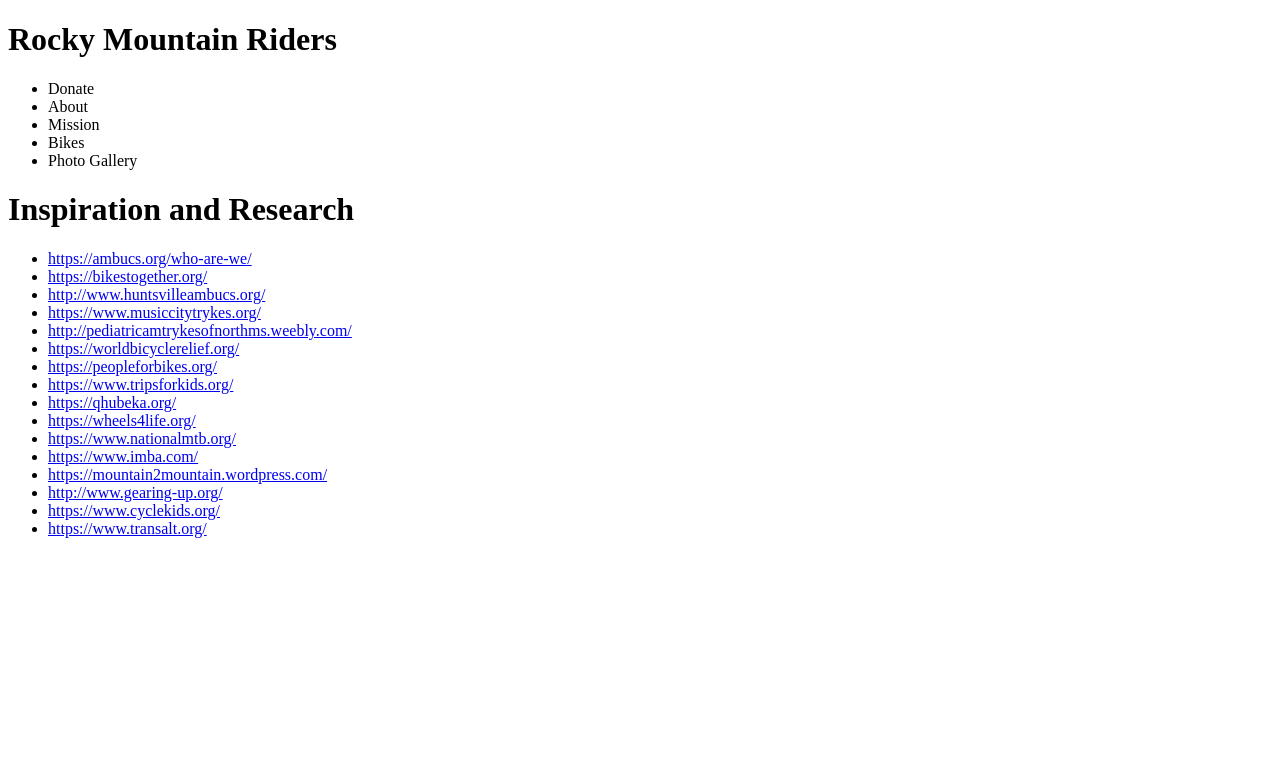
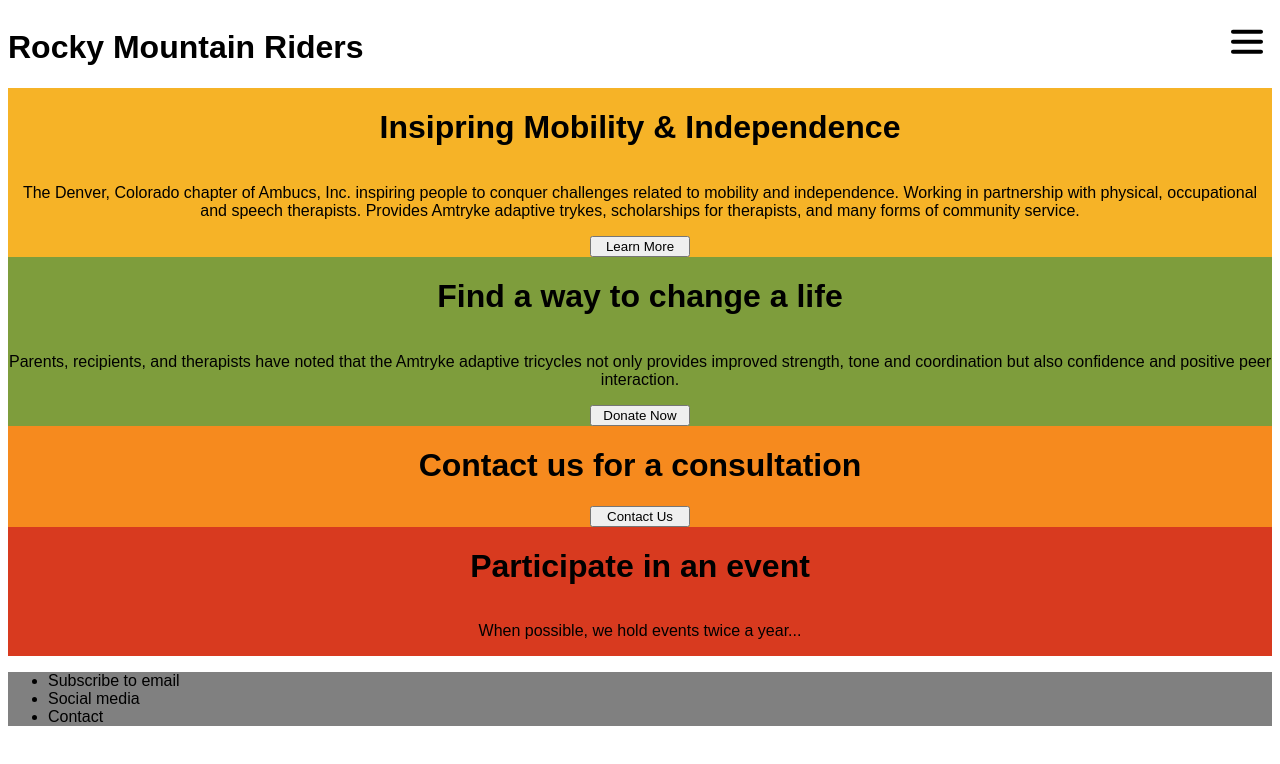
Before and after one commit to SkyRockMoon/rmr, a plain HTML site: page index.html in a window 1280 px wide. Drawn offline with Linux system fonts and the light colour scheme.

Commit message:
initial shot at info architecture

```diff
--- a/index.html
+++ b/index.html
@@ -4,6 +4,7 @@
 <head>
     <meta charset="UTF-8">
     <meta name="viewport" content="width=device-width, initial-scale=1.0">
+    <link rel = "stylesheet" type = "text/css" href = "main.css" />
 
     <!-- Primary Meta Tags -->
     <title>Rocky Mountain Riders — Denver Colorado Chapter of AMBUCS Inc</title>
@@ -14,8 +15,7 @@
     <meta property="og:type" content="website">
     <meta property="og:url" content="https://rockymountainriders.org">
     <meta property="og:title" content="Rocky Mountain Riders The Denver, Colorado chapter of Ambucs, Inc.">
-    <meta property="og:description"
-        content="Denver, Colorado chapter of Ambucs, Inc. A 501(c)3 non-profit inspiring people to conquer challenges related to mobility and independence.">
+    <meta property="og:description" content="Denver, Colorado chapter of Ambucs, Inc. A 501(c)3 non-profit inspiring people to conquer challenges related to mobility and independence.">
     <meta property="og:image"
         content="https://rockymountainriders.org/img/logo.webp">
 
@@ -23,55 +23,52 @@
     <meta property="twitter:card" content="summary_large_image">
     <meta property="twitter:url" content="https://rockymountainriders.org">
     <meta property="twitter:title" content="Rocky Mountain Riders The Denver, Colorado chapter of Ambucs, Inc.">
-    <meta property="twitter:description"
-        content="Denver, Colorado chapter of Ambucs, Inc. A 501(c)3 non-profit inspiring people to conquer challenges related to mobility and independence.">
-    <meta property="twitter:image"
-        content="https://rockymountainriders.org/img/logo.webp">
+    <meta property="twitter:description" content="Denver, Colorado chapter of Ambucs, Inc. A 501(c)3 non-profit inspiring people to conquer challenges related to mobility and independence.">
+    <meta property="twitter:image" content="https://rockymountainriders.org/img/logo.webp">
 
 </head>
 
 <body>
     <header>
+
         <h1>Rocky Mountain Riders</h1>
-        <ul>
+        <img class="logo" src="img/noun_Hamburger_564924.svg">
+        <!-- <ul>
             <li>Donate</li>
             <li>About</li>
             <li>Mission</li>
             <li>Bikes</li>
             <li>Photo Gallery</li>
-        </ul>
+        </ul> -->
     </header>
 
-    <h1>Inspiration and Research</h1>
-    <ul>
-        <li><a href="https://ambucs.org/who-are-we/">https://ambucs.org/who-are-we/</a></li>
-        <li><a href="https://bikestogether.org/">https://bikestogether.org/</a></li>
-        <li><a href="http://www.huntsvilleambucs.org/">http://www.huntsvilleambucs.org/</a></li>
-        <li><a href="https://www.musiccitytrykes.org/">https://www.musiccitytrykes.org/</a></li>
-        <li><a href="http://pediatricamtrykesofnorthms.weebly.com/">http://pediatricamtrykesofnorthms.weebly.com/</a></li>
-        <li><a href="https://worldbicyclerelief.org/">https://worldbicyclerelief.org/</a></li>
-        <li><a href="https://peopleforbikes.org/">https://peopleforbikes.org/</a></li>
-        <li><a href="https://www.tripsforkids.org/">https://www.tripsforkids.org/</a></li>
-        <li><a href="https://qhubeka.org/">https://qhubeka.org/</a></li>
-        <li><a href="https://wheels4life.org/">https://wheels4life.org/</a></li>
-        <li><a href="https://www.nationalmtb.org/">https://www.nationalmtb.org/</a></li>
-        <li><a href="https://www.imba.com/">https://www.imba.com/</a></li>
-        <li><a href="https://mountain2mountain.wordpress.com/">https://mountain2mountain.wordpress.com/</a></li>
-        <li><a href="http://www.gearing-up.org/">http://www.gearing-up.org/</a></li>
-        <li><a href="https://www.cyclekids.org/">https://www.cyclekids.org/</a></li>
-        <li><a href="https://www.transalt.org/">https://www.transalt.org/</a></li>
-
-        <!-- <li><a href=""></a></li>
-        <li><a href=""></a></li>
-        <li><a href=""></a></li>
-        <li><a href=""></a></li>
-        <li><a href=""></a></li>
-        <li><a href=""></a></li>
-        <li><a href=""></a></li>
-        <li><a href=""></a></li> -->
-
-
-    </ul>
+    <main>
+        <div class='yellow'>
+            <h1>Insipring Mobility & Independence</h1>
+            <p>The Denver, Colorado chapter of Ambucs, Inc. inspiring people to conquer challenges related to mobility and independence. Working in partnership with physical, occupational and speech therapists. Provides Amtryke adaptive trykes, scholarships for therapists, and many forms of community service.</p>
+            <button>Learn More</button>
+        </div>
+        <div class='green'>
+            <h1>Find a way to change a life</h1>
+            <p>Parents, recipients, and therapists have noted that the Amtryke adaptive tricycles not only provides improved strength, tone and coordination but also confidence and positive peer interaction.</p>
+            <button>Donate Now</button>
+        </div>
+        <div class='orange'>
+            <h1>Contact us for a consultation</h1>
+            <button>Contact Us</button>
+        </div>
+        <div class='red'>
+            <h1>Participate in an event</h1>
+            <p>When possible, we hold events twice a year...</p>
+        </div>
+    </main>
+    <footer>
+        <ul>
+            <li>Subscribe to email</li>
+            <li>Social media</li>
+            <li>Contact</li>
+        </ul>
+    </footer>
 
 </body>
 
--- /dev/null
+++ b/main.css
@@ -0,0 +1,43 @@
+* {
+    font-family: Arial, Helvetica, sans-serif;
+}
+
+.logo {
+    width: 50px;
+}
+
+header {
+    display: flex;
+    justify-content: space-between;
+}
+
+div {
+    display: flex;
+    flex-direction: column;
+    align-items: center;
+    text-align: center;
+}
+
+button {
+    width: 100px;
+}
+
+.green {
+    background-color: #7E9D3C;
+}
+
+.yellow {
+    background-color: #F6B327;
+}
+
+.orange {
+    background-color: #F68A1E;
+}
+
+.red {
+    background-color: #D83A1F;
+}
+
+footer {
+    background-color: #808080
+}
```
Also changed, not shown: img/noun_Hamburger_564924.png (added), img/noun_Hamburger_564924.svg (added), 2 other files.
